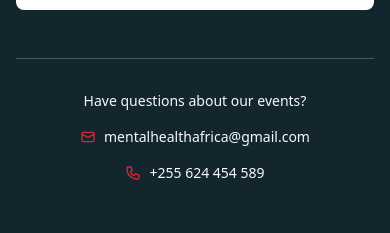
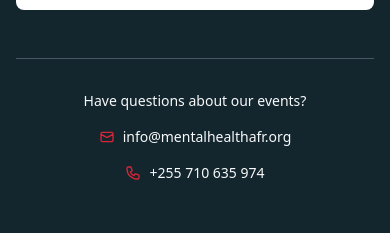
Before and after one commit to Jackson-zablon15/mentalhealthnextjs, a Next.js app: page /events in a window 390 px wide. Shown: the part 2699-2932 px from the top of the page. Built offline with nearby package versions, Linux system fonts and the light colour scheme; no server answers.

Commit message:
Editing phone number

```diff
--- a/app/contacts/page.jsx
+++ b/app/contacts/page.jsx
@@ -15,8 +15,8 @@ const ContactUs = () => {
     const { name, email, phone, message } = formData
     setSubmiting(true);
     emailjs
-      .sendForm("service_be6qg9y", "template_1kzcx9k", e.target, {
-        publicKey: "MrKtDiM4rOW05oIyz",
+      .sendForm("service_9yzjm5r", "template_raz7nfu", e.target, {
+        publicKey: "F86ujmwFwKqv8-CIT",
       })
       .then(
         () => {
--- a/components/Events/CallToActionSection.jsx
+++ b/components/Events/CallToActionSection.jsx
@@ -161,7 +161,7 @@ const CallToActionSection = () => {
                     ></path>
                   </svg>
                   <span style={{ color: "var(--soft-white)" }}>
-                    mentalhealthafrica@gmail.com
+                    info@mentalhealthafr.org
                   </span>
                 </div>
                 <div className="flex items-center gap-2">
@@ -180,7 +180,7 @@ const CallToActionSection = () => {
                     ></path>
                   </svg>
                   <span style={{ color: "var(--soft-white)" }}>
-                    +255 624 454 589
+                    +255 710 635 974
                   </span>
                 </div>
               </div>
--- a/components/homepage/BookingSection.jsx
+++ b/components/homepage/BookingSection.jsx
@@ -63,8 +63,8 @@ const BookingSection = () => {
   const onSubmit = async (data, e) => {
     // Sanitize all data before submission
       await emailjs
-      .sendForm("service_be6qg9y", "template_1kzcx9k", e.target, {
-        publicKey: "MrKtDiM4rOW05oIyz",
+      .sendForm("service_9yzjm5r", "template_9s418lm", e.target, {
+        publicKey: "F86ujmwFwKqv8-CIT",
       })
       .then(
         () => {
```
